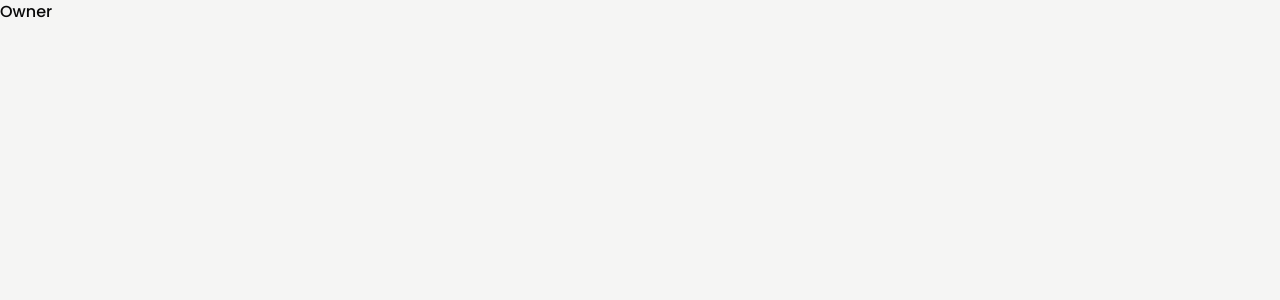
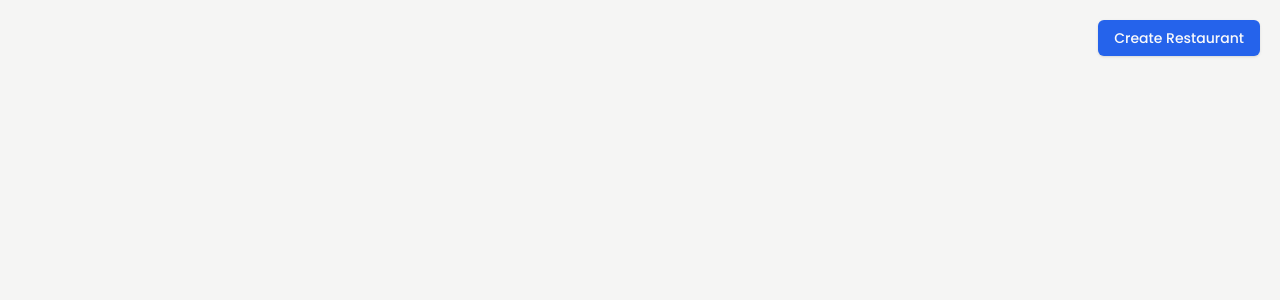
Before and after one commit to ronak-wani/Tables4u, a Next.js app: page /owners in a window 1280 px wide. Shown: the top 300 px of the page. Built offline with nearby package versions, Linux system fonts and the light colour scheme.

Commit message:
Created create restaurant button

```diff
--- a/src/app/owners/page.tsx
+++ b/src/app/owners/page.tsx
@@ -1,8 +1,11 @@
 import React from 'react'
+import {Button} from "@/components/ui/Button";
 export default function owner(){
     return(
         <>
-            <div>Owner</div>
+            <div className={`flex items-center justify-end font-black m-5`}>
+                <Button>Create Restaurant</Button>
+            </div>
         </>
     )
 }
```
